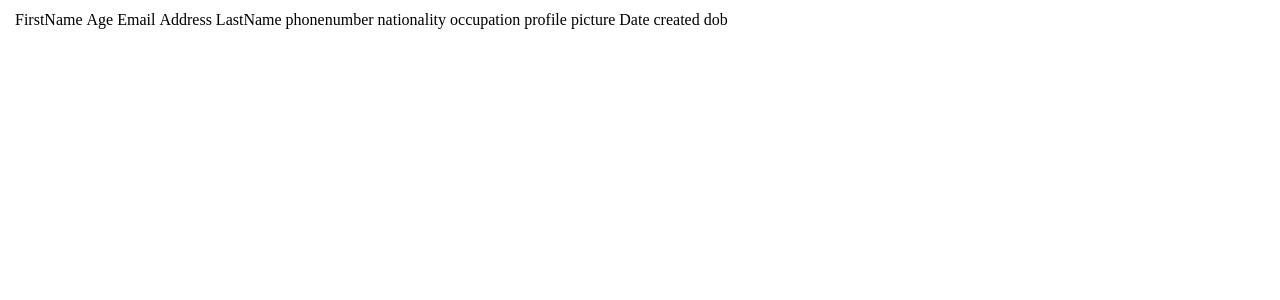
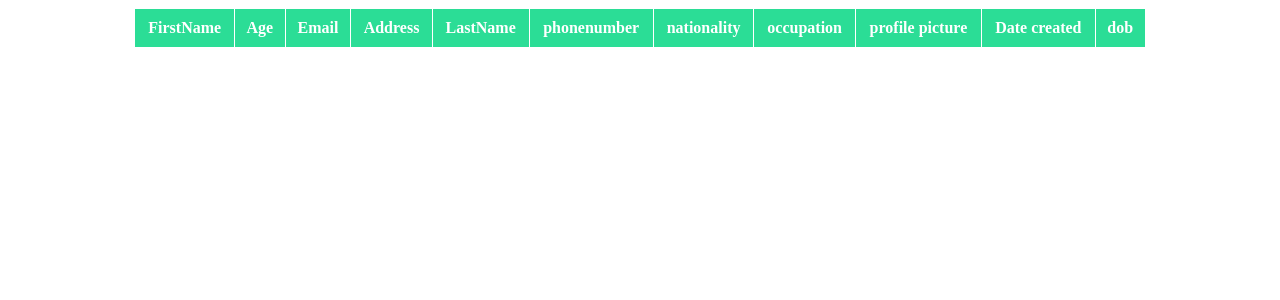
Before and after one commit to Nyam-bura/Digitalwallet, a Django app: page /wallet/customers/ in a window 1280 px wide. Shown: the top 300 px of the page. Run offline with Django 4.2, Linux system fonts and the light colour scheme; data that the repository does not hold is empty.

Commit message:
add changes

```diff
--- a/wallet/models.py
+++ b/wallet/models.py
@@ -15,7 +15,7 @@ class Customer(models.Model):
     age = models.PositiveSmallIntegerField()
     nationality =models.CharField(max_length=30)
     occupation=models.CharField(max_length=30)
-    profile_picture=models.ImageField(upload_to='profile_pictures/',null=True)
+    profile_picture=models.ImageField(upload_to='profile_picture/',null=True)
     date_created = models.DateTimeField(default=timezone.now)
     dob =models.DateField()
     GENDER_CHOICES =(
--- a/wallet/templates/customers_list.html
+++ b/wallet/templates/customers_list.html
@@ -1,54 +1,40 @@
+<style>
+    table th, td  {
+      border: 1px solid;
+      padding: 10px;
+    }
+    th{
+      color: white;
+      background-color: rgb(43, 221, 150);
+    }
+    table {
+      width: 80%;
+      border-collapse: collapse;
+      margin-left: 10%;
+    }
+</style>
+
  <table>
-    <th>
-    <td>FirstName</td>
-    <td>Age</td>
-    <td>Email</td>
-    <td>Address</td>
-    <td>LastName</td>
-    <td>phonenumber</td>
-    <td>nationality</td>
-    <td>occupation</td>
-    <td>profile picture</td>
-    <td>Date created</td>
-    <td>dob</td>
+    <tr>
+    <th>FirstName</th>
+    <th>Age</th>
+    <th>Email</th>
+    <th>Address</th>
+    <th>LastName</th>
+    <th>phonenumber</th>
+    <th>nationality</th>
+    <th>occupation</th>
+    <th>profile picture</th>
+    <th>Date created</th>
+    <th>dob</th>
 
-</th>
+</tr>
 {% for Customer in customers %}
-<tr class="table-active">...</tr>
-
-<tr class="table-primary"></tr>
-<tr class="table-secondary"></tr>
-<tr class="table-success"></tr>
-<tr class="table-danger"></tr>
-<tr class="table-warning"></tr>
-<tr class="table-info"></tr>
-<tr class="table-light"></tr>
-<tr class="table-dark"></tr>
-<tr class="table-dark"></tr>
-<tr class="table-dark"></tr>
-<tr class="table-dark"></tr>
 <tr>
-    <td class="table-active"></td>
-
-    <td class="table-primary">Jane</td>
-    <td class="table-secondary">20</td>
-    <td class="table-success">nyamburaajanee@gmail.com</td>
-    <td class="table-danger">616</td>
-    <td class="table-warning">Nyambura</td>
-    <td class="table-info">0113544192</td>
-    <td class="table-light">Kenyan</td>
-    <td class="table-dark">software_developer</td>
-    <td class="table-dark">profile_picture</td>
-    <td class="table-dark">14/09/2022</td>
-    <td class="table-dark">01/2002</td>
-
-
-  </tr>
-<!-- <tr> -->
-    <!-- <td>{{Customer.First_Name}}</td>
-    <td>{{Customer.Age}}</td>
-    <td>{{Customer.Email}}</td>
-    <td>{{Customer.last_Name}}</td>
+    <td>{{Customer.first_name}}</td>
+    <td>{{Customer.age}}</td>
+    <td>{{Customer.email}}</td>
+    <td>{{Customer.last_name}}</td>
     <td>{{Customer.nationality}}</td>
     <td>{{Customer.occupation}}</td>
     <td>{{Customer.dob}}</td>
@@ -56,6 +42,8 @@
     <td>{{Customer.date_created}}</td>
     <td>{{Customer.address}}</td>
     <td>{{Customer.phonenumber}}</td>
-</tr> -->
+    <td><a href="{%url 'customer_profile'}" id=customer.id%> view profile</a></td>
+
+</tr>
 {% endfor %}
 </table>
--- a/wallet/urls.py
+++ b/wallet/urls.py
@@ -1,6 +1,6 @@
 # from ast import pattern
 from django.urls import path
-from .views import list_account, list_cards, list_customer, list_loans, list_notificatios, list_parties, list_reciepts, list_rewards, list_transactions, list_wallet, register_account, register_card, register_customer, register_loan, register_notification, register_reciept, register_reward, register_thirdparty, register_transaction, register_wallet
+from .views import customer_profile,edit_wallet, edit_profile, list_account, list_cards, list_customer, list_loans,wallet_profile, list_notificatios, list_parties, list_reciepts, list_rewards, list_transactions, list_wallet, register_account, register_card, register_customer, register_loan, register_notification, register_reciept, register_reward, register_thirdparty, register_transaction, register_wallet
 
 urlpatterns= [
     path("register/",register_customer,name="registration"),
@@ -22,7 +22,17 @@ urlpatterns= [
     path("notifications/",list_notificatios,name="notifications_list"),
     path("reciepts/",list_reciepts,name="reciepts_list"),
     path("loans/",list_loans,name="loans_list"),
-        path("rewards/",list_rewards,name="rewards_list"),
+    path("rewards/",list_rewards,name="rewards_list"),
+
+    path("customers/<int:id>/",customer_profile,name="customer_profile"),
+    path("wallets/<int:id>/",wallet_profile,name="wallet_profile"),
+
+
+
+    path("customers/edit/<int:id>/",edit_profile,name="edit_profile"),
+    path("wallets/edit/<int:id>/",edit_wallet,name="edit_wallet"),
+
+
 
 
 
--- a/wallet/views.py
+++ b/wallet/views.py
@@ -1,7 +1,7 @@
-from errno import EALREADY
-import re
-from django.shortcuts import render
-from wallet.models import Customer
+# from errno import EALREADY
+# import re
+from django.shortcuts import redirect, render
+# from wallet.models import Customer
 from .models import Account, Card, Customer, Loan, Notification, Reciept, Reward, Thirdparty, Transaction, Wallet
 from .forms import AccountRegistrationForm, CardRegistrationForm, CustomerRegistrationForm, LoanRegistrationFOrm, NotificationRegistrationForm, RecieptRegistrationForm, RewardRegistrationForm, ThirdPartyRegistrationForm, TransactionRegistrationForm, WalletRegistrationForm
 # Create your views here.
@@ -16,9 +16,24 @@ def register_customer(request):
             return render(request,"wallet/register_customer.html",{"form":form})
 
 def list_customer(request):
-    customer= Customer.objects.all()
-    return render(request,"customers_list.html",{"customers":customer})
+    customers= Customer.objects.all()
+    return render(request,"customers_list.html",{"customers":customers})
 
+def customer_profile(request, id):
+    customers = Customer.objects.get(id=id)
+    return render(request,"customer_profile.html",{"customers":customers})
+
+
+def edit_profile(request,id):
+    customer = Customer.objects.get(id=id)
+    if request.method =="POST":
+        form = CustomerRegistrationForm(request.POST, instance=customer)
+        if form.is_valid():
+            form.save
+            return redirect("customer_profile", id=customer.id)
+    else:
+        form = CustomerRegistrationForm(instance=customer)
+        return render(request,"edit_profile.html",{"form":form})
 
 
 
@@ -35,6 +50,23 @@ def register_wallet(request):
 def list_wallet(request):
     wallets = Wallet.objects.all()
     return render(request,"wallets_list.html",{"wallet":wallets})
+
+def wallet_profile(request, id):
+    wallets = Wallet.objects.get(id=id)
+    return render(request,"wallet_profile.html",{"wallets":wallets})
+
+def edit_wallet(request,id):
+    wallet = Wallet.objects.get(id=id)
+    if request.method =="POST":
+        form = WalletRegistrationForm(request.POST, instance=wallet)
+        if form.is_valid():
+            form.save
+            return redirect("edit_wallet", id=wallet.id)
+    else:
+        form = CustomerRegistrationForm(instance=wallet)
+        return render(request,"edit_wallet.html",{"form":form})
+
+
 
 def register_account(request):
     if request.method == "POST":
```
Also changed, not shown: wallet/templates/cards_list.html (+16 -0 lines), wallet/templates/customer_profile.html (added, +15 -0 lines), wallet/templates/edit_profile.html (added, +15 -0 lines), wallet/templates/edit_wallet.html (added, +15 -0 lines), wallet/templates/wallet/wallet_profile.html (added, +15 -0 lines), wallet/migrations/0002_alter_customer_profile_picture.py (added).
